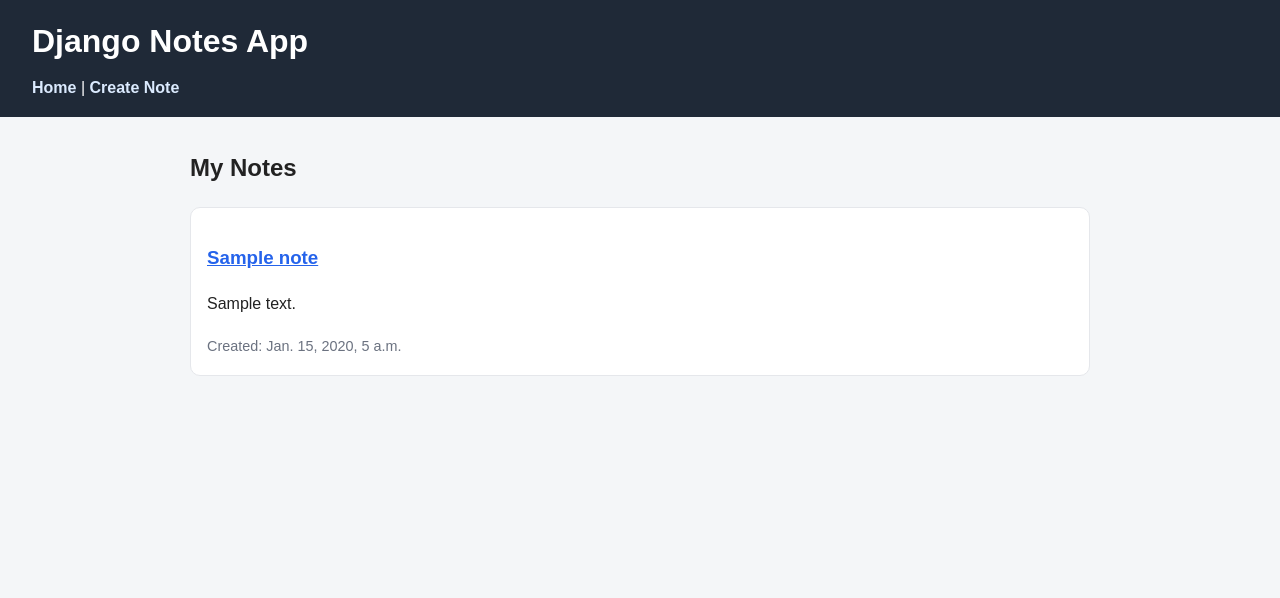
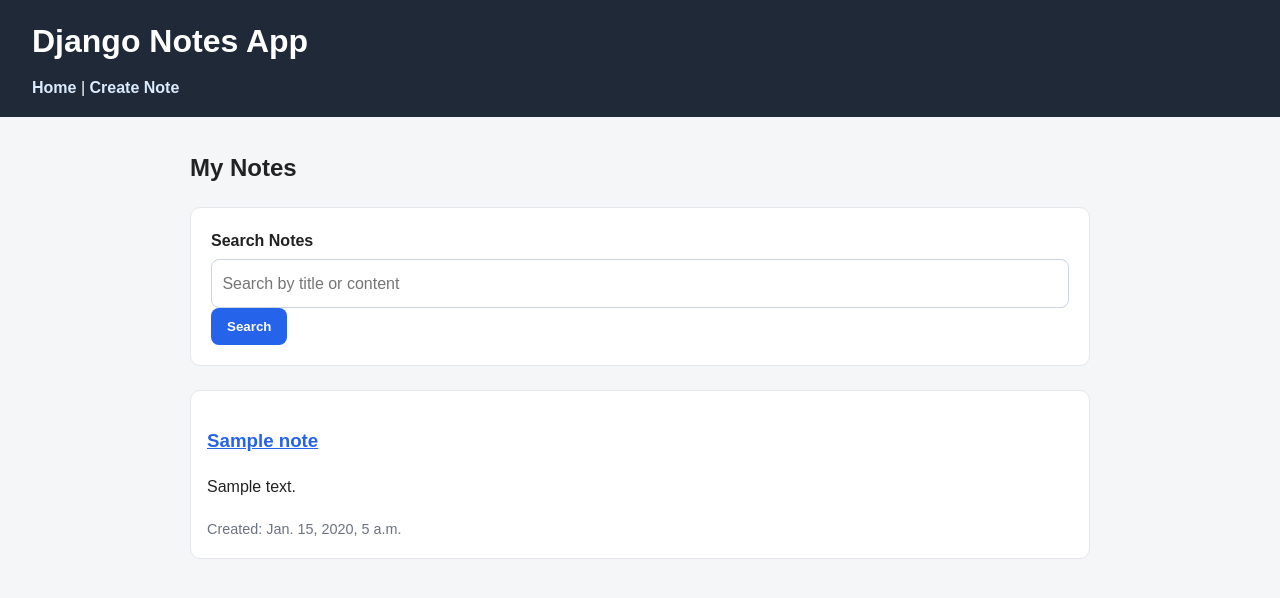
Before and after one commit to J0hn316/Django-Notes-App, a Django app: page /notes/ in a window 1280 px wide. Shown: the top 598 px of the page. Run offline with Django 5.2, Linux system fonts and the light colour scheme; tables that the repository leaves empty hold one stand-in row (values such as "Sample post").

Commit message:
Implement search functionality for notes and enhance UI with search results display

```diff
--- a/notes/static/notes/styles.css
+++ b/notes/static/notes/styles.css
@@ -124,3 +124,7 @@ button:hover {
   color: #6b7280;
   font-size: 0.9rem;
 }
+form + ul,
+form + p {
+  margin-top: 1.5rem;
+}
--- a/notes/templates/notes/notes_home.html
+++ b/notes/templates/notes/notes_home.html
@@ -4,6 +4,21 @@
 
 {% block content %}
 <h2>My Notes</h2>
+
+<form method="get">
+  <label for="search">Search Notes</label>
+  <input id="search" type="text" name="q" value="{{ query }}" placeholder="Search by title or content">
+
+  <button type="submit">Search</button>
+
+  {% if query %}
+  <a href="{% url 'notes_home' %}">Clear Search</a>
+  {% endif %}
+</form>
+
+{% if query %}
+<p class="muted">Showing results for: "{{ query }}"</p>
+{% endif %}
 
 {% if notes %}
 <ul>
@@ -21,6 +36,10 @@
   {% endfor %}
 </ul>
 {% else %}
+{% if query %}
+<p>No notes matched your search.</p>
+{% else %}
 <p>No notes yet.</p>
 {% endif %}
+{% endif %}
 {% endblock %}
--- a/notes/views.py
+++ b/notes/views.py
@@ -1,12 +1,22 @@
+from django.db.models import Q
 from django.shortcuts import render, redirect, get_object_or_404
+
 from .models import Note
 from .forms import NoteForm
 
 
 def notes_home(request):
+    query = request.GET.get("q", "")
+
     notes = Note.objects.all().order_by("-created_at")
 
-    context = {"notes": notes}
+    if query:
+        notes = notes.filter(Q(title__icontains=query) | Q(content__icontains=query))
+
+    context = {
+        "notes": notes,
+        "query": query,
+    }
 
     return render(request, "notes/notes_home.html", context)
 
```
